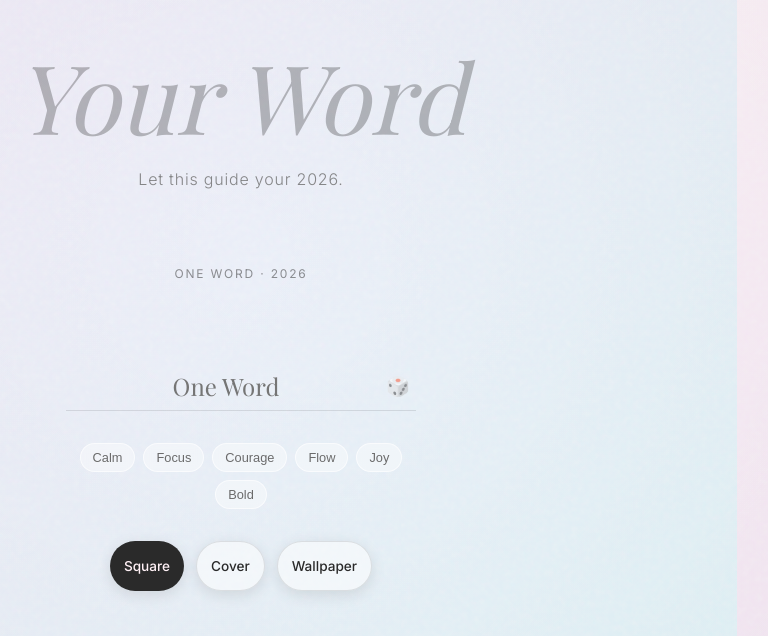
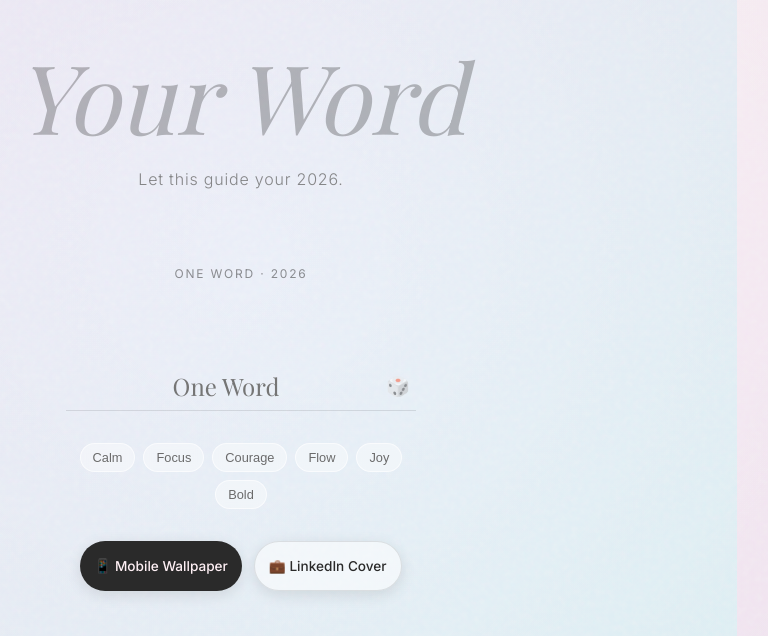
Before and after one commit to Poojaauma/one-word-2026, a React (Vite) app: page / in a window 1280 px wide. Shown: the part 148-784 px from the top of the page, without its empty margins (399-1167 px from the left). Built offline with nearby package versions, Linux system fonts and the light colour scheme; a web font is replaced by a local one.

Commit message:
Clean up export: replace DOM-based with canvas-based rendering for reliable exports with large centered text

```diff
--- a/package.json
+++ b/package.json
@@ -10,7 +10,7 @@
     "preview": "vite preview"
   },
   "dependencies": {
-    "html-to-image": "^1.11.13",
+    "modern-screenshot": "^4.6.7",
     "react": "^19.2.0",
     "react-dom": "^19.2.0"
   },
--- a/src/components/Controls/Controls.jsx
+++ b/src/components/Controls/Controls.jsx
@@ -1,5 +1,4 @@
 import React from 'react';
-import { toPng } from 'html-to-image';
 import './Controls.css';
 
 export const Controls = ({ word, onWordChange, cardRef }) => {
@@ -26,75 +25,50 @@ export const Controls = ({ word, onWordChange, cardRef }) => {
     };
 
     const handleExport = async (type) => {
-        if (!cardRef.current) return;
+        // Dimensions for each export type
+        const configs = {
+            mobile: { width: 1170, height: 2532, suffix: 'mobile-wallpaper' },
+            linkedin: { width: 1584, height: 396, suffix: 'linkedin-cover' }
+        };
+        const config = configs[type] || configs.linkedin;
 
-        // Config for different export types
-        // Cover: 1584x396 (Wide, Short)
-        // Post: 1080x1080 (Square, Tall)
-        // Wallpaper: 1920x1080 (Standard HD)
-        let config;
-        switch (type) {
-            case 'cover':
-                config = { width: 1584, height: 396, suffix: 'cover' };
-                break;
-            case 'wallpaper':
-                config = { width: 1920, height: 1080, suffix: 'wallpaper' };
-                break;
-            case 'post':
-            default:
-                config = { width: 1080, height: 1080, suffix: 'post' };
-                break;
-        }
+        // Create canvas
+        const canvas = document.createElement('canvas');
+        canvas.width = config.width;
+        canvas.height = config.height;
+        const ctx = canvas.getContext('2d');
 
-        try {
-            const dataUrl = await toPng(cardRef.current, {
-                cacheBust: true,
-                width: config.width,
-                height: config.height,
-                style: {
-                    background: 'linear-gradient(135deg, #FFF6F8 0%, #F3E5F5 40%, #E0F7FA 100%)',
-                    display: 'flex',
-                    alignItems: 'center',
-                    justifyContent: 'center',
-                    borderRadius: 0,
-                    transform: 'none',
-                    boxShadow: 'none',
-                    padding: 0,
-                },
-                // Scale text for high-res output
-                onClone: (clonedNode) => {
-                    const wordEl = clonedNode.querySelector('.word-display');
-                    const subtitleEl = clonedNode.querySelector('.subtitle');
-                    const brandEl = clonedNode.querySelector('.brand');
-                    const footerEl = clonedNode.querySelector('.card-footer');
+        // Draw gradient background
+        const gradient = ctx.createLinearGradient(0, 0, config.width, config.height);
+        gradient.addColorStop(0, '#FFF6F8');
+        gradient.addColorStop(0.4, '#F3E5F5');
+        gradient.addColorStop(1, '#E0F7FA');
+        ctx.fillStyle = gradient;
+        ctx.fillRect(0, 0, config.width, config.height);
 
-                    if (type === 'post') {
-                        if (wordEl) wordEl.style.fontSize = '12rem';
-                        if (subtitleEl) subtitleEl.style.fontSize = '2.5rem';
-                        if (brandEl) brandEl.style.fontSize = '1.5rem';
-                        if (footerEl) footerEl.style.bottom = '4rem';
-                    } else if (type === 'cover') {
-                        if (wordEl) wordEl.style.fontSize = '7rem';
-                        if (subtitleEl) subtitleEl.style.fontSize = '1.8rem';
-                        if (brandEl) brandEl.style.fontSize = '1.2rem';
-                        if (footerEl) footerEl.style.bottom = '2rem';
-                    } else if (type === 'wallpaper') {
-                        if (wordEl) wordEl.style.fontSize = '14rem';
-                        if (subtitleEl) subtitleEl.style.fontSize = '3rem';
-                        if (brandEl) brandEl.style.fontSize = '2rem';
-                        if (footerEl) footerEl.style.bottom = '5rem';
-                    }
-                },
-                pixelRatio: 3, // Render at 3x density for HD crispness
-            });
+        // Text settings based on type
+        const wordSize = type === 'mobile' ? 160 : 120;
+        const subtitleSize = type === 'mobile' ? 36 : 24;
+        const centerX = config.width / 2;
+        const centerY = config.height / 2;
 
-            const link = document.createElement('a');
-            link.download = `one-word-2026-${word || 'inspiration'}-${config.suffix}.png`;
-            link.href = dataUrl;
-            link.click();
-        } catch (err) {
-            console.error('Failed to export image', err);
-        }
+        // Draw main word
+        ctx.fillStyle = '#2d2d2d';
+        ctx.font = `500 ${wordSize}px "Cormorant Garamond", Georgia, serif`;
+        ctx.textAlign = 'center';
+        ctx.textBaseline = 'middle';
+        ctx.fillText(word || 'Inspire', centerX, centerY - subtitleSize);
+
+        // Draw subtitle
+        ctx.fillStyle = 'rgba(80, 80, 80, 0.6)';
+        ctx.font = `400 ${subtitleSize}px "Inter", sans-serif`;
+        ctx.fillText('Let this guide your 2026.', centerX, centerY + wordSize / 2);
+
+        // Download
+        const link = document.createElement('a');
+        link.download = `one-word-2026-${word || 'inspiration'}-${config.suffix}.png`;
+        link.href = canvas.toDataURL('image/png');
+        link.click();
     };
 
     return (
@@ -130,14 +104,11 @@ export const Controls = ({ word, onWordChange, cardRef }) => {
             </div>
 
             <div className="actions">
-                <button className="btn-download" onClick={() => handleExport('post')}>
-                    Square
+                <button className="btn-download" onClick={() => handleExport('mobile')}>
+                    📱 Mobile Wallpaper
                 </button>
-                <button className="btn-download variant" onClick={() => handleExport('cover')}>
-                    Cover
-                </button>
-                <button className="btn-download variant" onClick={() => handleExport('wallpaper')}>
-                    Wallpaper
+                <button className="btn-download variant" onClick={() => handleExport('linkedin')}>
+                    💼 LinkedIn Cover
                 </button>
             </div>
         </div>
```
Also changed, not shown: 1 other file (tests, documents, lock files or other folders).
